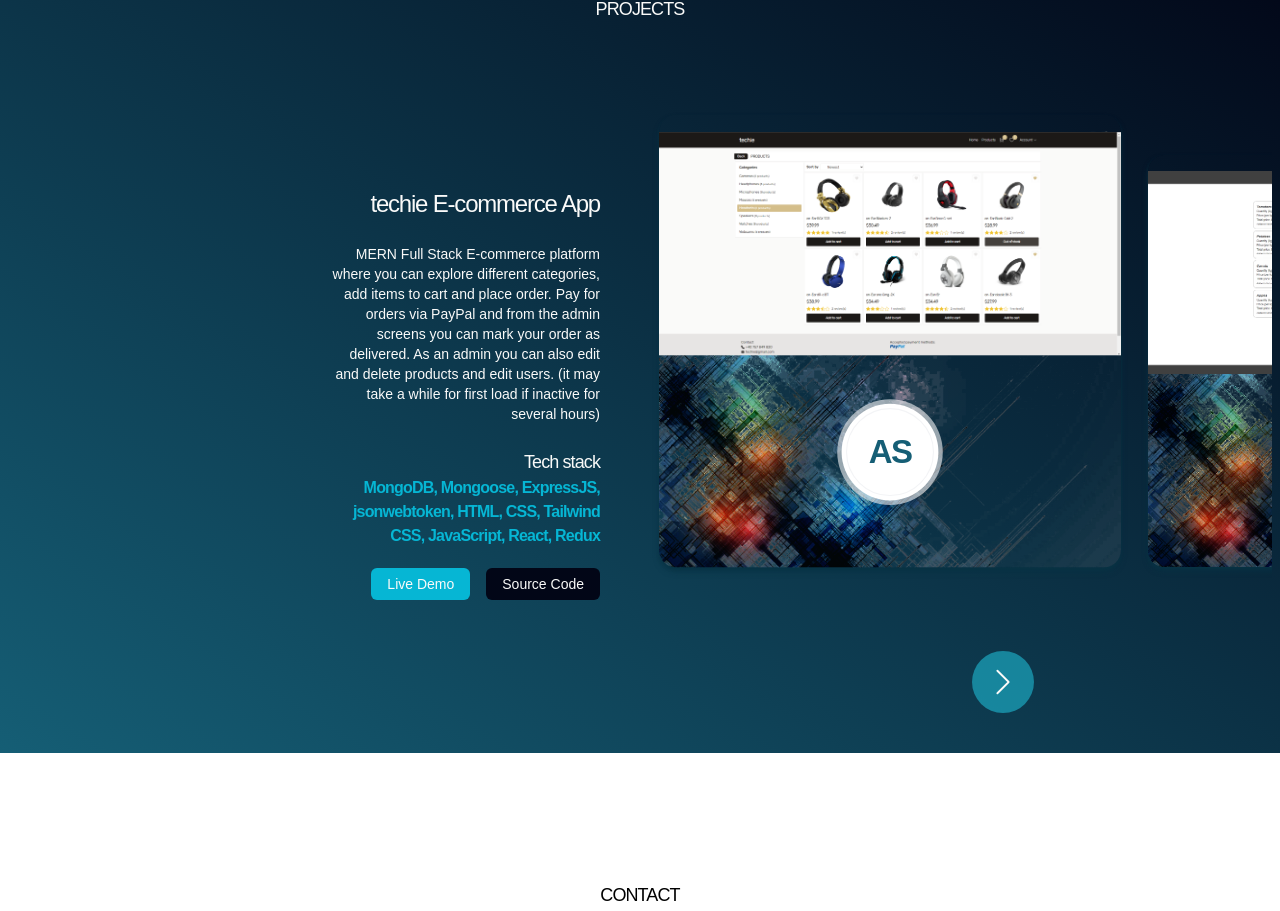
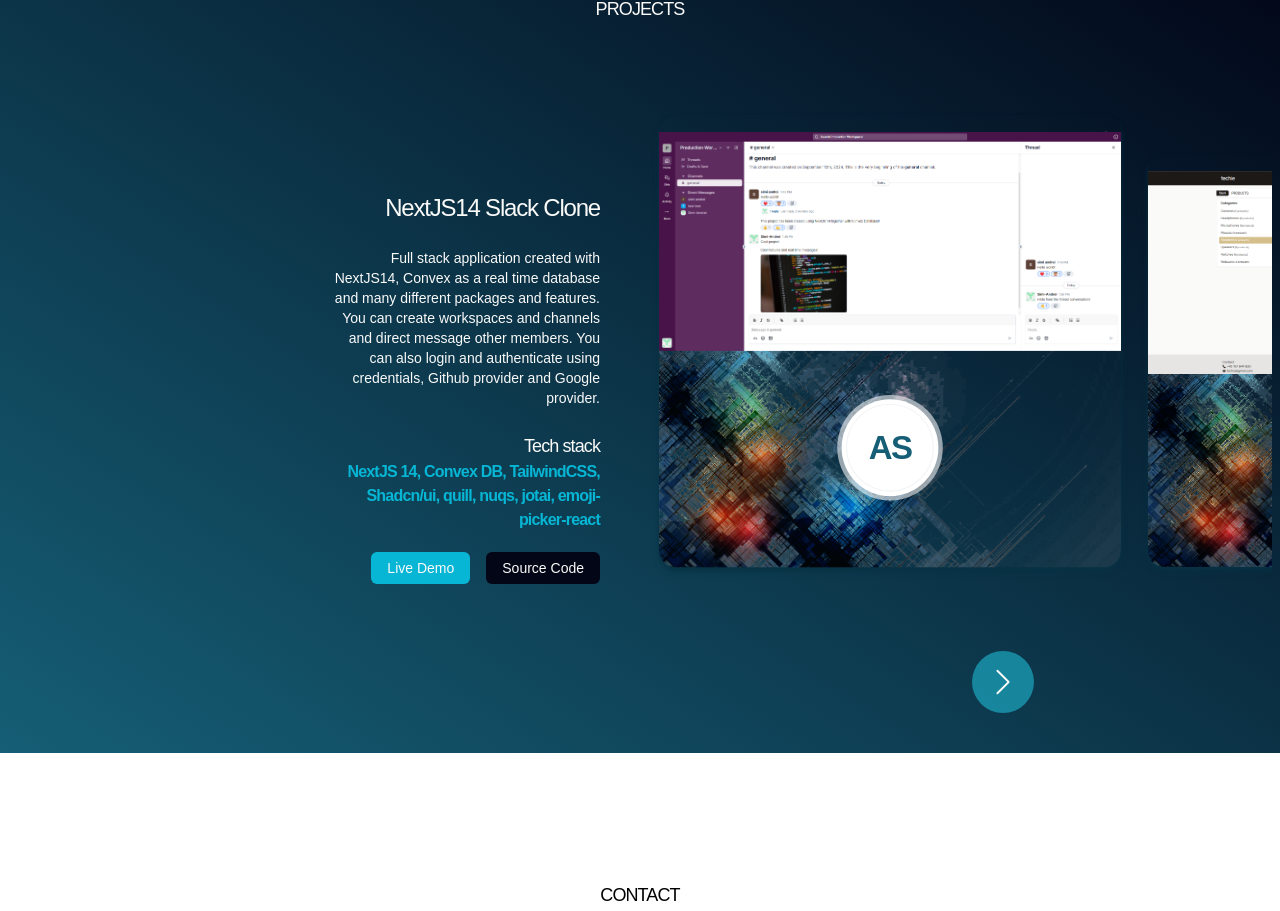
Before and after one commit to Simi-Andrei/last-portfolio, a React (Create React App) app: page / in a window 1280 px wide. Shown: the part 3033-3944 px from the top of the page. Built offline with nearby package versions, Linux system fonts and the light colour scheme.

Commit message:
CV update

```diff
--- a/src/sections/Projects.jsx
+++ b/src/sections/Projects.jsx
@@ -6,6 +6,7 @@ import artiSimi from "../assets/images/artiSimi.png";
 import hungryMe from "../assets/images/hungryMe.png";
 import firstPortfolio from "../assets/images/firstPortfolio.png";
 import abstractLines from "../assets/images/abstractLines.png";
+import slackCloneProject from "../assets/images/slackCloneProject.png";
 import { useState } from "react";
 import { BsChevronLeft, BsChevronRight } from "react-icons/bs";
 import { motion } from "framer-motion";
@@ -16,6 +17,17 @@ const Projects = () => {
   const slides = [
     {
       id: 1,
+      image: slackCloneProject,
+      title: "NextJS14 Slack Clone",
+      description:
+        "Full stack application created with NextJS14, Convex as a real time database and many different packages and features. You can create workspaces and channels and direct message other members. You can also login and authenticate using credentials, Github provider and Google provider.",
+      stack:
+        "NextJS 14, Convex DB, TailwindCSS, Shadcn/ui, quill, nuqs, jotai, emoji-picker-react",
+      demo: "https://nextjs14-slack-clone.vercel.app/",
+      code: "https://github.com/Simi-Andrei/nextj14-slack-clone",
+    },
+    {
+      id: 2,
       image: techieProject,
       title: "techie E-commerce App",
       description:
@@ -26,7 +38,7 @@ const Projects = () => {
       code: "https://github.com/Simi-Andrei/itschool-mern-techie-project",
     },
     {
-      id: 2,
+      id: 3,
       image: groceryApp,
       title: "Grocery App",
       description:
@@ -37,7 +49,7 @@ const Projects = () => {
       code: "https://github.com/Simi-Andrei/mern-context-crud-app",
     },
     {
-      id: 3,
+      id: 4,
       image: weatherApp,
       title: "Weather App",
       description:
@@ -47,7 +59,7 @@ const Projects = () => {
       code: "https://github.com/Simi-Andrei/react-weather-app",
     },
     {
-      id: 4,
+      id: 5,
       image: firstPortfolio,
       title: "Previous Portfolio Website",
       description:
@@ -57,7 +69,7 @@ const Projects = () => {
       code: "https://github.com/Simi-Andrei/my-portfolio",
     },
     {
-      id: 5,
+      id: 6,
       image: vremeaITSchool,
       title: "ITSchool Weather App",
       description:
@@ -67,7 +79,7 @@ const Projects = () => {
       code: "#home",
     },
     {
-      id: 6,
+      id: 7,
       image: artiSimi,
       title: "ArtiSimi Presentation Website",
       description:
@@ -77,7 +89,7 @@ const Projects = () => {
       code: "#home",
     },
     {
-      id: 7,
+      id: 8,
       image: hungryMe,
       title: "HungryMe Restaurant Ordering App",
       description:
```
Also changed, not shown: src/assets/images/slackCloneProject.png (added), 1 other file (tests, documents, lock files or other folders).
